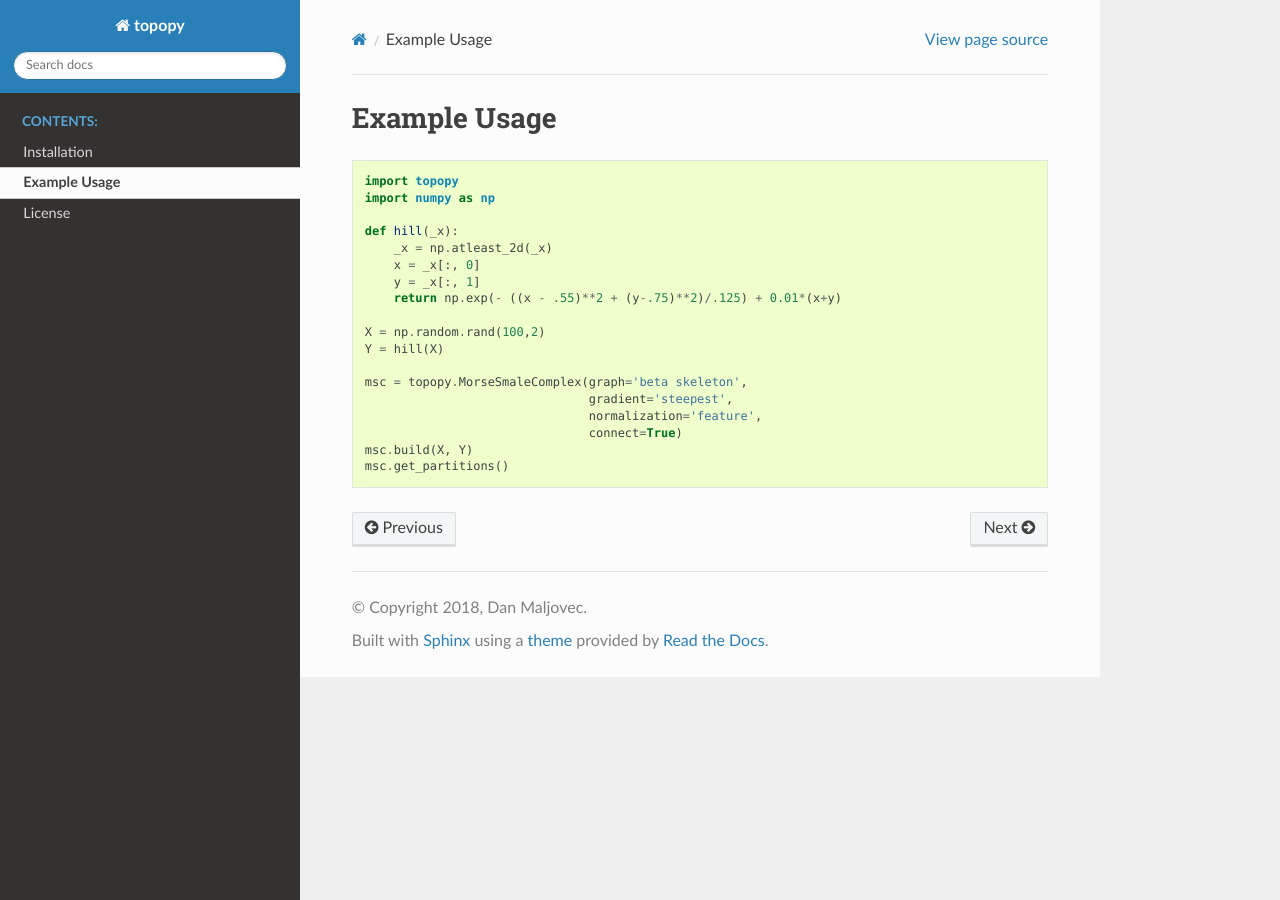
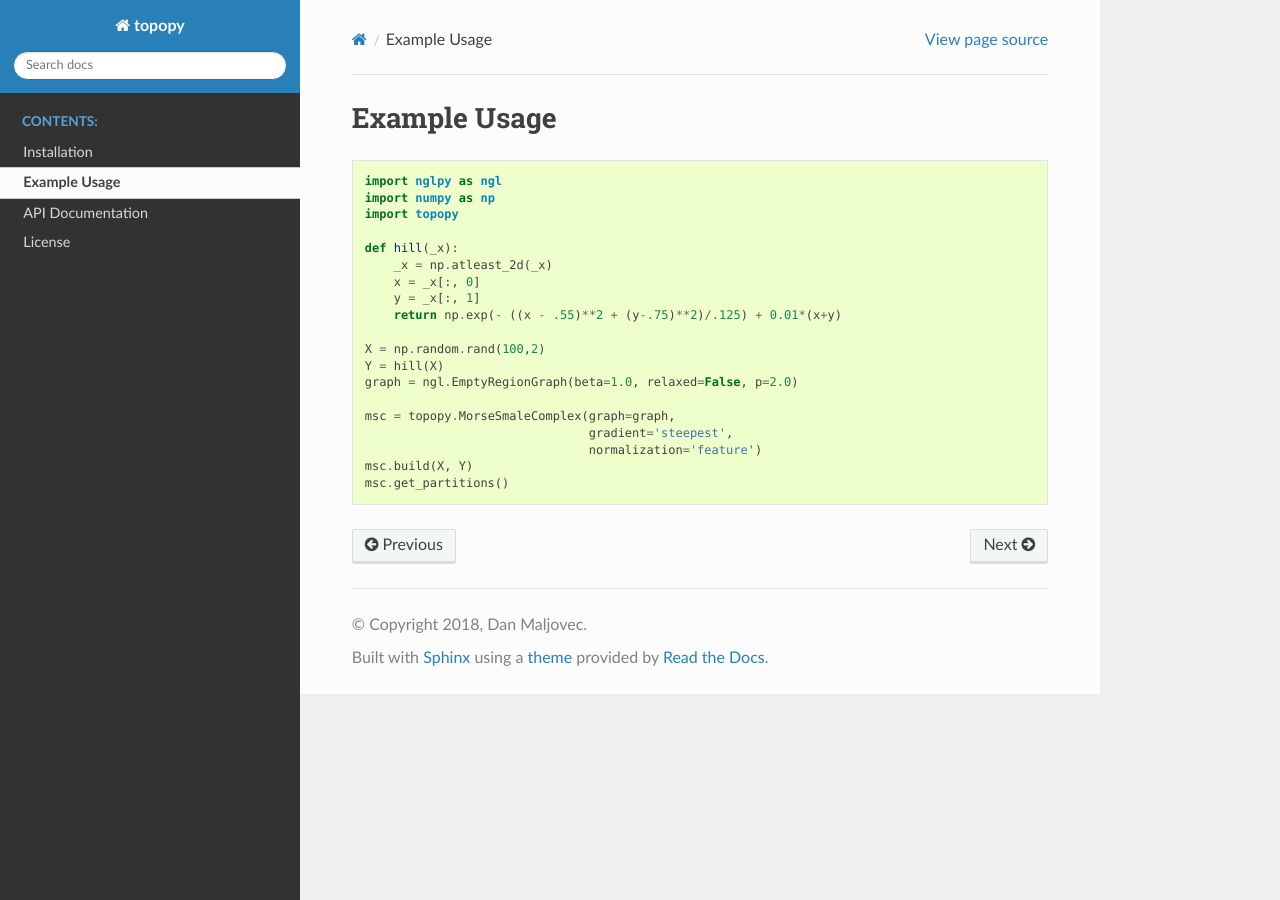
Before and after one commit to maljovec/topopy, a Sphinx documentation site: the page built from docs/usage.rst, in a window 1280 px wide. Built offline with Sphinx 7.4.7 and the Read the Docs theme 2.0.0, drawn with Linux system fonts in a browser that asks for light colours.

Commit message:
Cleaning documentation

```diff
--- a/README.rst
+++ b/README.rst
@@ -82,8 +82,9 @@
 
 ::
 
+    import nglpy as ngl
+    import numpy as np
     import topopy
-    import numpy as np
 
     def hill(_x):
         _x = np.atleast_2d(_x)
@@ -93,11 +94,11 @@
 
     X = np.random.rand(100,2)
     Y = hill(X)
+    graph = ngl.EmptyRegionGraph(beta=1.0, relaxed=False, p=2.0)
 
-    msc = topopy.MorseSmaleComplex(graph='beta skeleton',
+    msc = topopy.MorseSmaleComplex(graph=graph,
                                    gradient='steepest',
-                                   normalization='feature',
-                                   connect=True)
+                                   normalization='feature')
     msc.build(X, Y)
     msc.get_partitions()
 
--- /dev/null
+++ b/docs/api.rst
@@ -0,0 +1,9 @@
+================================================================================
+API Documentation
+================================================================================
+
+Graphs
+~~~~~~
+
+.. automodule:: topopy
+    :members:
--- a/docs/conf.py
+++ b/docs/conf.py
@@ -17,10 +17,22 @@
 # add these directories to sys.path here. If the directory is relative to the
 # documentation root, use os.path.abspath to make it absolute, like shown here.
 #
-# import os
-# import sys
-# sys.path.insert(0, os.path.abspath('.'))
+from mock import Mock
+import os
+import subprocess
+import sys
+sys.path.insert(0, os.path.abspath('..'))
 
+
+# Mock things for readthedoc build
+class MyMock(Mock):
+    @classmethod
+    def __getattr__(cls, name):
+        return MyMock()
+
+
+MOCK_MODULES = ['_topology']
+sys.modules.update((mod_name, MyMock()) for mod_name in MOCK_MODULES)
 
 # -- General configuration ------------------------------------------------
 
@@ -31,7 +43,9 @@
 # Add any Sphinx extension module names here, as strings. They can be
 # extensions coming with Sphinx (named 'sphinx.ext.*') or your custom
 # ones.
-extensions = []
+extensions = ['sphinx.ext.autodoc',
+              'sphinx.ext.napoleon',
+              'sphinx.ext.viewcode']
 
 # Add any paths that contain templates here, relative to this directory.
 templates_path = ["_templates"]
@@ -166,3 +180,6 @@
         "Miscellaneous",
     )
 ]
+
+os.chdir('..')
+subprocess.call('make')
--- a/docs/index.rst
+++ b/docs/index.rst
@@ -12,6 +12,7 @@
 
    install.rst
    usage.rst
+   api.rst
    license.rst
 
 Indices and tables
```
Also changed, not shown: 1 other file.
